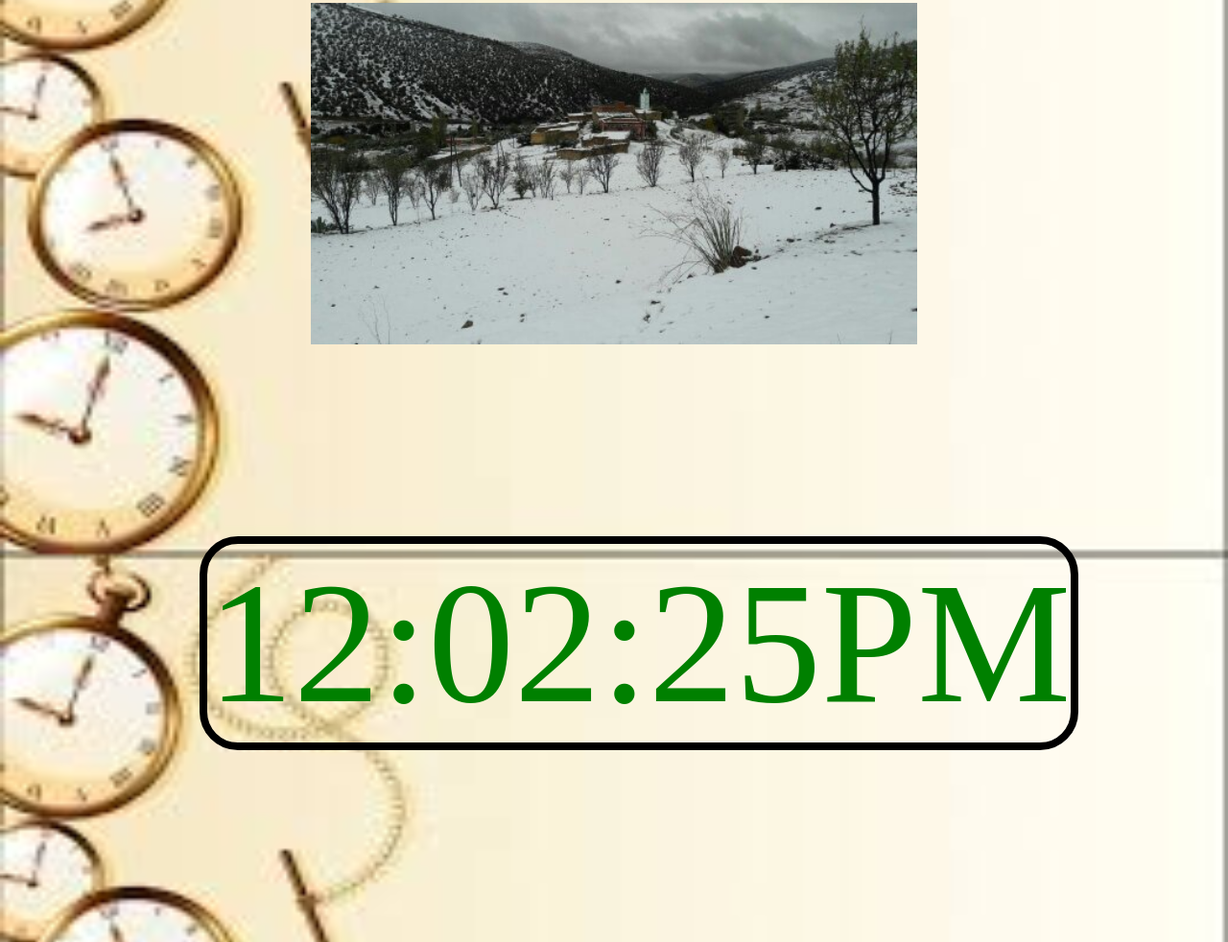
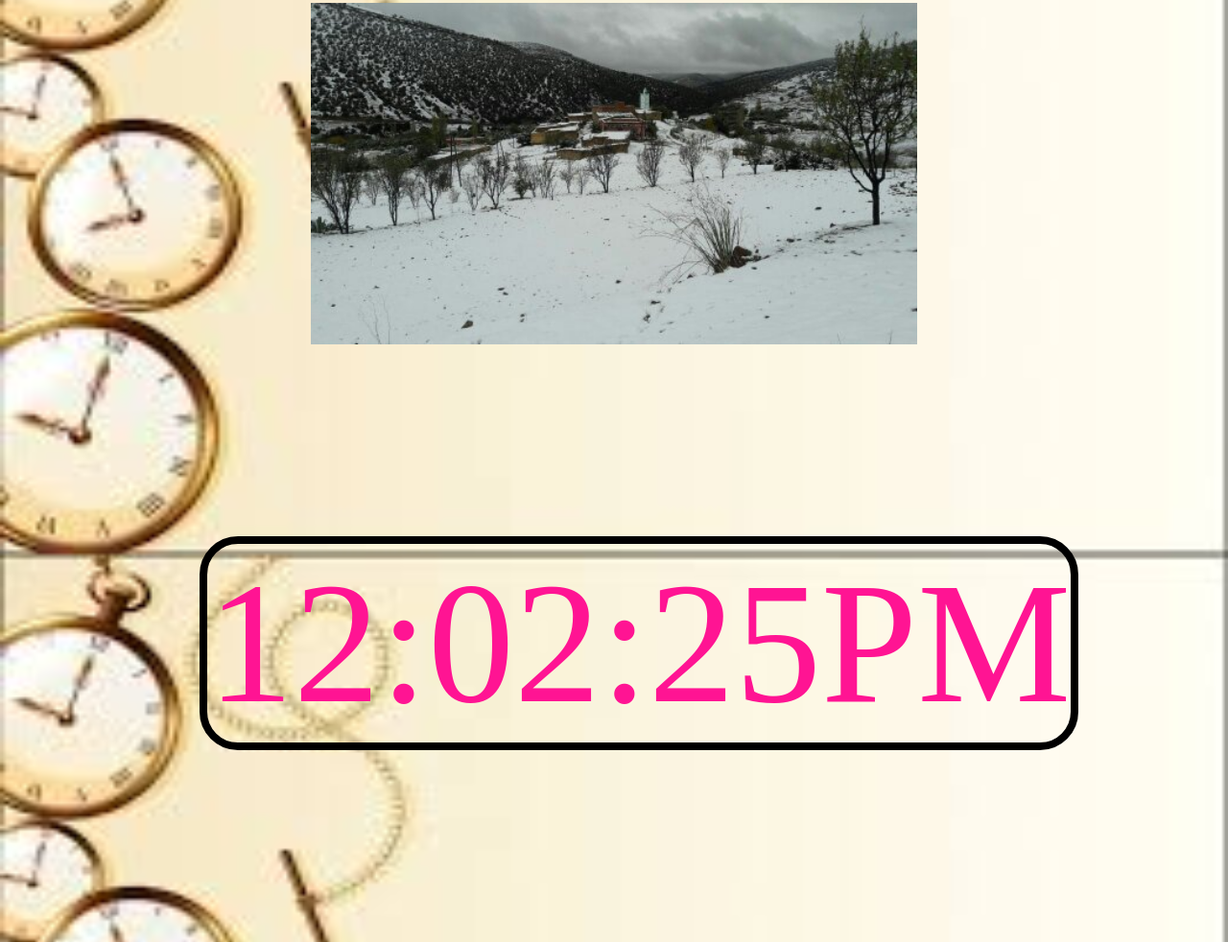
Before and after one commit to Ouhassi/clock, a plain HTML site: page index.html in a window 1280 px wide. Shown: the part 222-1204 px from the top of the page at 96% size. Drawn offline with Linux system fonts and the light colour scheme.

Commit message:
Update clock2.css

```diff
--- a/clock2.css
+++ b/clock2.css
@@ -3,7 +3,7 @@
 
 
 #clock {
-    color: green;
+    color: deeppink;
     font-size: 180px;
     width: 900px;
     margin: 200px;
```
